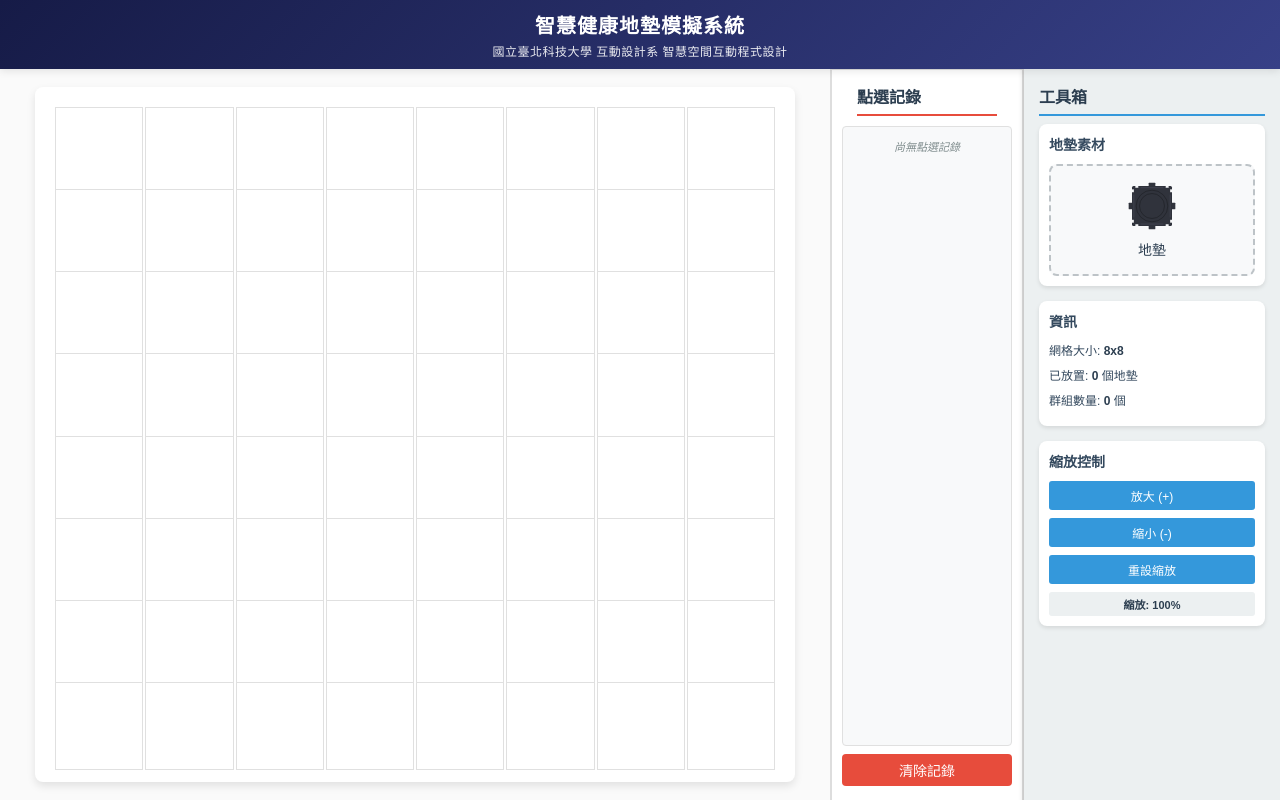
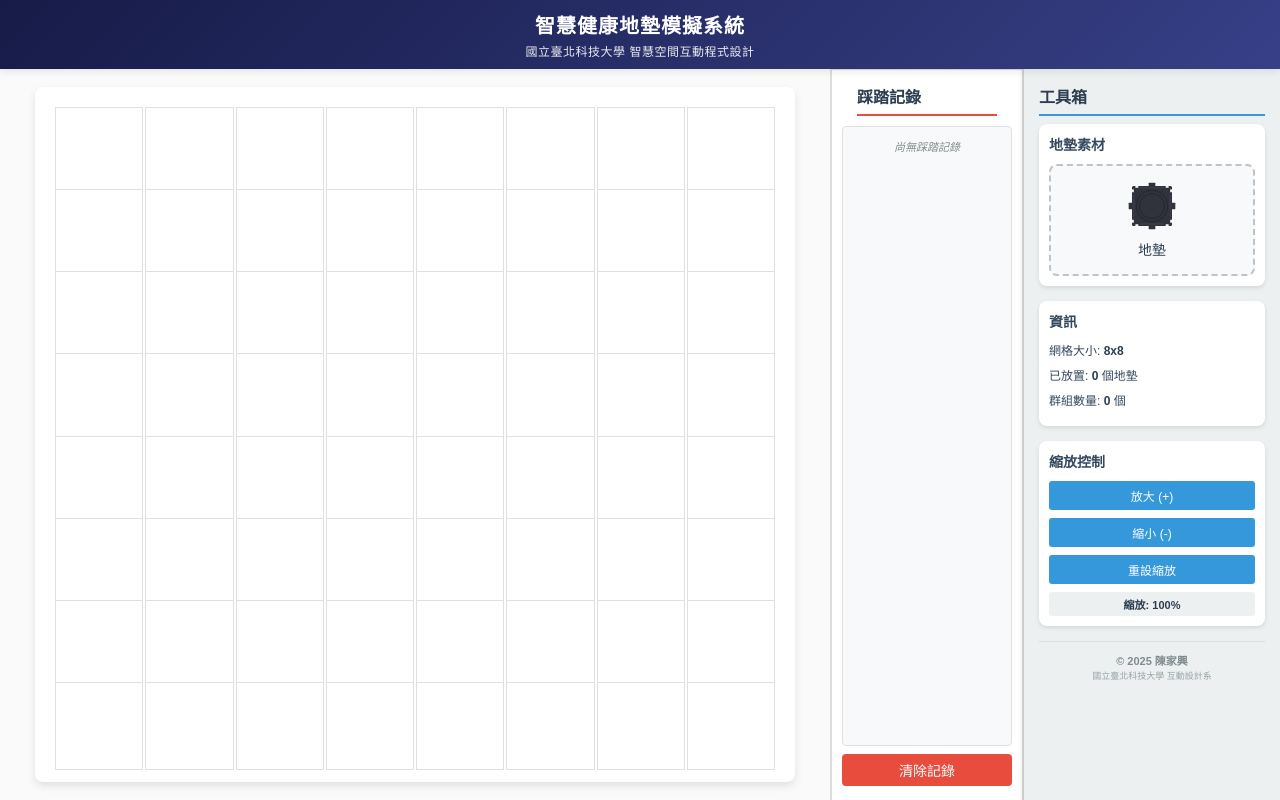
Before and after one commit to ChenChiaHsing/smart_floor_mat, a plain HTML site: page index.html in a window 1280 px wide. Drawn offline with Linux system fonts and the light colour scheme.

Commit message:
feat: Add copyright notice and MIT license
- Add MIT License file with academic use notice
- Add copyright panel to sidebar footer with author info
- Update README with licensing section and usage terms
- Include bilingual copyright information (EN/ZH)
- Enhance project documentation with legal compliance

```diff
--- a/index.html
+++ b/index.html
@@ -10,7 +10,7 @@
     <!-- 標題欄 -->
     <header class="title-header">
         <h1>智慧健康地墊模擬系統</h1>
-        <p>國立臺北科技大學 互動設計系 智慧空間互動程式設計</p>
+        <p>國立臺北科技大學 智慧空間互動程式設計</p>
     </header>
 
     <div class="container">
@@ -26,9 +26,9 @@
         <!-- 中間記錄區域 -->
         <div class="record-area">
             <div class="output-panel">
-                <h4>點選記錄</h4>
+                <h4>踩踏記錄</h4>
                 <div class="output-log" id="output-log">
-                    <p class="no-records">尚無點選記錄</p>
+                    <p class="no-records">尚無踩踏記錄</p>
                 </div>
                 <button id="clear-log" class="clear-btn">清除記錄</button>
             </div>
@@ -65,6 +65,12 @@
                     <span class="zoom-level">縮放: 100%</span>
                 </div>
             </div>
+
+            <!-- 版權宣告 -->
+            <div class="copyright-panel">
+                <p class="copyright-text">© 2025 陳家興</p>
+                <p class="copyright-subtitle">國立臺北科技大學 互動設計系</p>
+            </div>
         </div>
     </div>
 
--- a/styles.css
+++ b/styles.css
@@ -302,6 +302,36 @@ body {
     border-radius: 3px;
 }
 
+/* 版權宣告面板 */
+.copyright-panel {
+    margin-top: 15px;
+    padding: 10px;
+    border-top: 1px solid #ddd;
+    text-align: center;
+}
+
+.copyright-text {
+    font-size: 11px;
+    color: #7f8c8d;
+    margin: 0 0 3px 0;
+    font-weight: bold;
+}
+
+.copyright-subtitle {
+    font-size: 9px;
+    color: #95a5a6;
+    margin: 0 0 2px 0;
+    line-height: 1.2;
+}
+
+.copyright-course {
+    font-size: 8px;
+    color: #bdc3c7;
+    margin: 0;
+    font-style: italic;
+    line-height: 1.2;
+}
+
 /* 地墊庫 */
 .mat-library {
     background-color: white;
```
Also changed, not shown: 2 other files.
